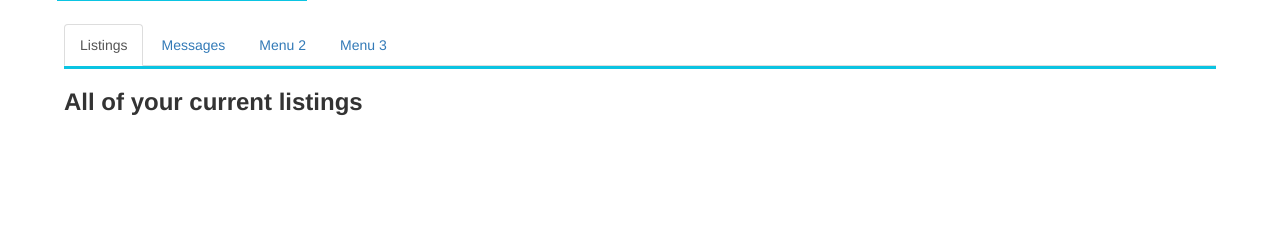
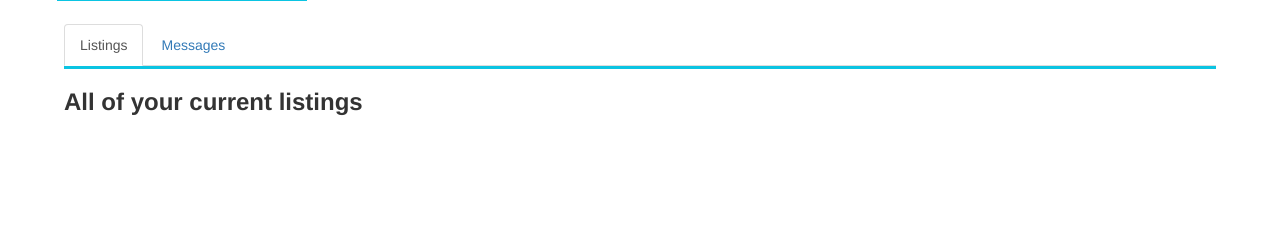
Before and after one commit to lananhdo19/TechConnect, a PHP site: page /user.php in a window 1280 px wide. Shown: the part 457-687 px from the top of the page. Run offline with PHP 8.4, Linux system fonts and the light colour scheme; a user stored in the database is signed in; data comes from the database, SQL or seed files in the repository.

Commit message:
Updated User Page

```diff
--- a/user.php
+++ b/user.php
@@ -76,8 +76,6 @@ if (isset($_SESSION['user'])) {
         <ul class="nav nav-tabs">
             <li class="active"><a data-toggle="tab" href="#listings">Listings</a></li>
             <li><a data-toggle="tab" href="#messages">Messages</a></li>
-            <li><a data-toggle="tab" href="#menu2">Menu 2</a></li>
-            <li><a data-toggle="tab" href="#menu3">Menu 3</a></li>
         </ul>
     </div>
     <div class="tab-content">
```
